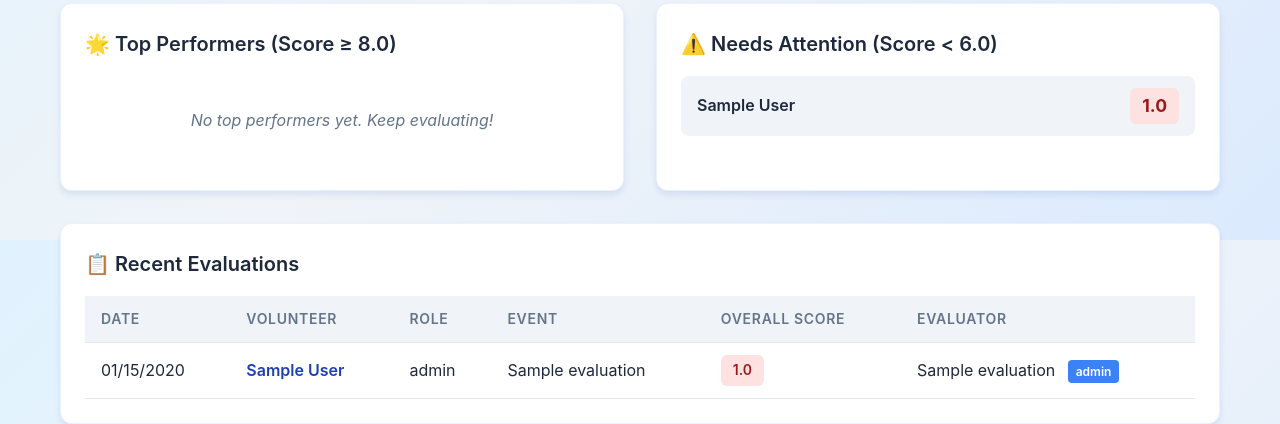
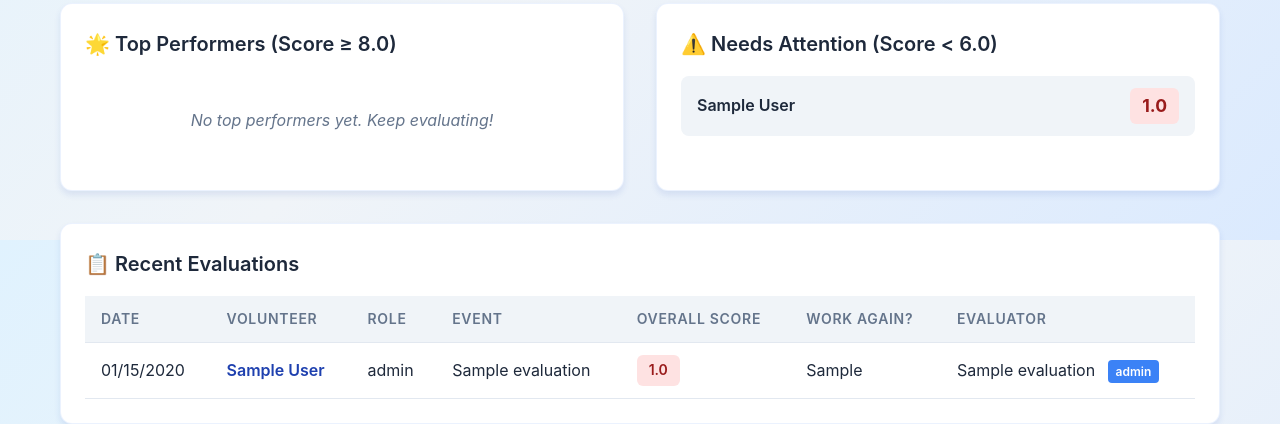
Before and after one commit to stalex444/volunteer-eval-system, a Flask app: page /dashboard/ in a window 1280 px wide. Shown: the part 560-984 px from the top of the page. Run offline with Flask 3, Linux system fonts and the light colour scheme; a user stored in the database is signed in; tables that the repository leaves empty hold one stand-in row (values such as "Sample post").

Commit message:
Add would-work-again display to profile and dashboard

```diff
--- a/templates/dashboard.html
+++ b/templates/dashboard.html
@@ -112,6 +112,7 @@
                             <th>Role</th>
                             <th>Event</th>
                             <th>Overall Score</th>
+                            <th>Work Again?</th>
                             <th>Evaluator</th>
                         </tr>
                     </thead>
@@ -131,6 +132,17 @@
                                 <span class="score-badge {% if overall >= 8 %}score-excellent{% elif overall >= 6 %}score-good{% else %}score-low{% endif %}">
                                     {{ "%.1f"|format(overall) }}
                                 </span>
+                            </td>
+                            <td>
+                                {% if eval.would_work_again == 'Yes' %}
+                                    <span class="work-again-badge yes">Yes</span>
+                                {% elif eval.would_work_again == 'No' %}
+                                    <span class="work-again-badge no">No</span>
+                                {% elif eval.would_work_again %}
+                                    <span class="work-again-badge maybe">{{ eval.would_work_again }}</span>
+                                {% else %}
+                                    <span style="color: #94a3b8;">—</span>
+                                {% endif %}
                             </td>
                             <td>
                                 {{ eval.evaluator_name }}
```
